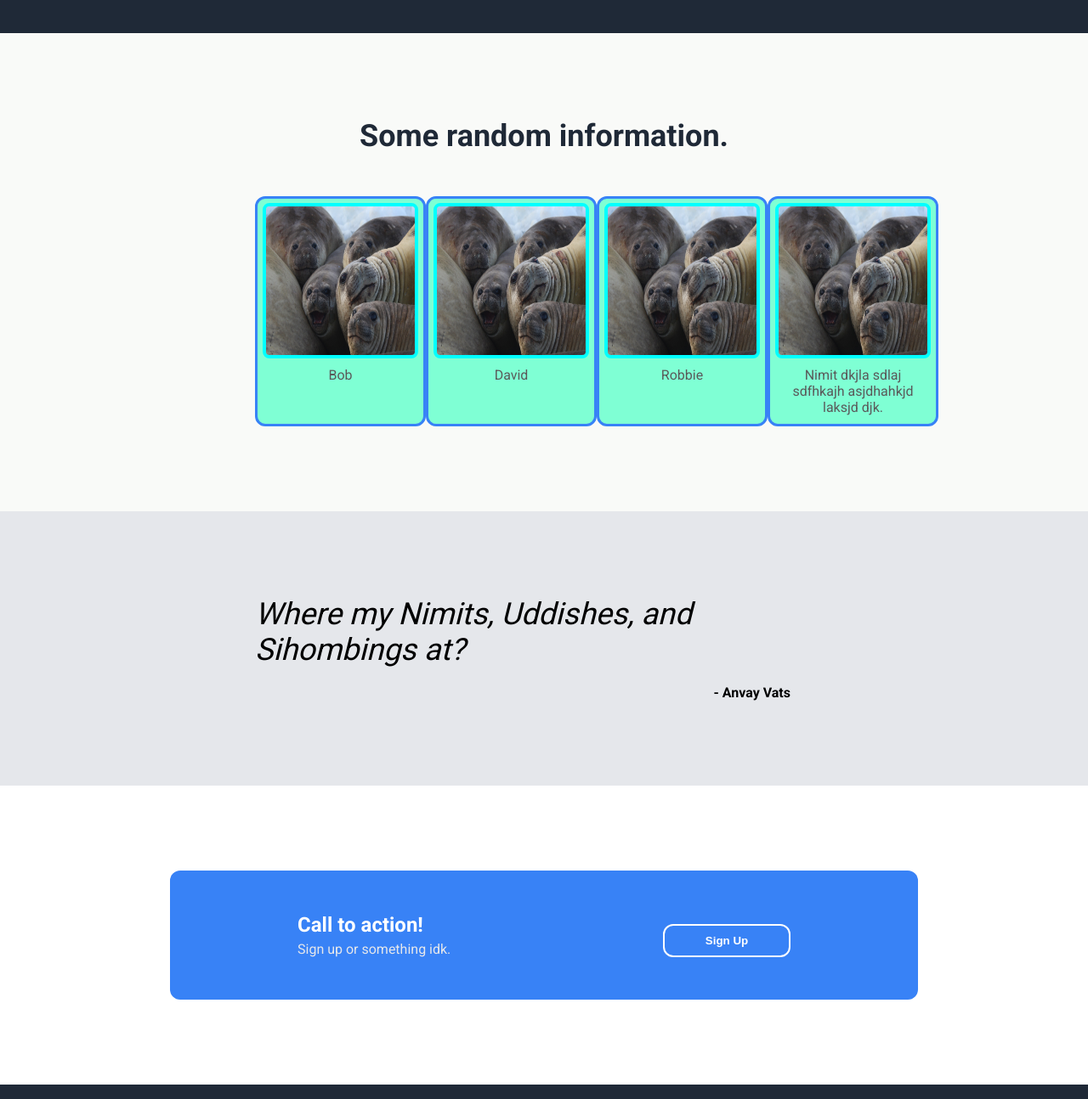
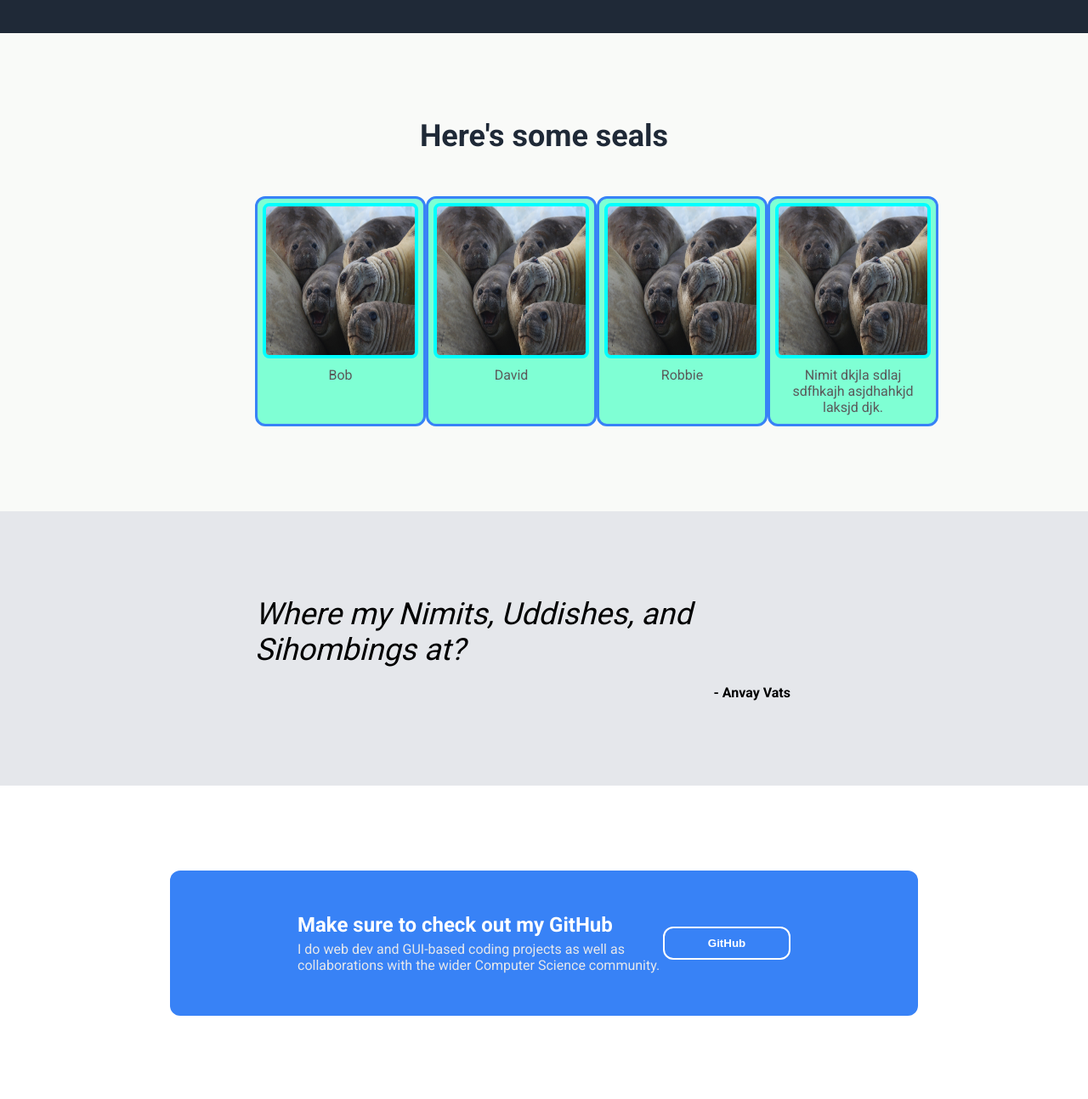
Before and after one commit to vats98754/landing-page, a plain HTML site: page index.html in a window 1280 px wide. Shown: the part 580-1874 px from the top of the page at 85% size. Drawn offline with Linux system fonts and the light colour scheme.

Commit message:
Finish HTML and CSS Customized boilerplate HTML labels and made minor changes to the text width in 'appeal' section.

```diff
--- a/index.html
+++ b/index.html
@@ -10,11 +10,11 @@
     </head>
     <body>
         <div class="header">
-            <div class="header-title">Header Logo</div>
+            <div class="header-title">Anvay's Future Projects</div>
             <div class="header-links">
-                <a href="index.html">Header Link One</a>
-                <a href="index.html">Header Link Two</a>
-                <a href="index.html">Header Link Three</a>
+                <a href="https://github.com/vats98754">Github</a>
+                <a href="https://anvayvats.ml">Personal Portfolio</a>
+                <a href="https://www.linkedin.com/in/anvay-vats-a55094205">Linkedin</a>
             </div>
         </div>
         <div class="content">
@@ -29,7 +29,7 @@
                 </div>
             </div>
             <div class="information">
-                <div class="information-title">Some random information.</div>
+                <div class="information-title">Here's some seals</div>
                 <div class="information-containers">
                     <div class="box">
                         <img class="small-image" src="img/happy-seals.jpeg">
@@ -57,11 +57,13 @@
             </div>
             <div class="appeal">
                 <div class="appeal-left">
-                    <div class="appeal-title">Call to action!</div>
-                    <div class="appeal-text">Sign up or something idk.</div>
+                    <div class="appeal-title">Make sure to check out my GitHub</div>
+                    <div class="appeal-text">
+                        I do web dev and GUI-based coding projects as well as collaborations with the wider Computer Science community.
+                    </div>
                 </div>
                 <div class="appeal-right">
-                    <button class="appeal-sign-up" type="button">Sign Up</button>
+                    <button class="appeal-sign-up" type="button" onclick="window.location.href='https://github.com/vats98754'">GitHub</button>
                 </div>
             </div>
         </div>
--- a/styles.css
+++ b/styles.css
@@ -208,7 +208,7 @@ footer {
     display: flex;
     width: auto;
     justify-content: space-between;
-    align-items: flex-end;
+    align-items: center;
     background-color: #3882F6;
     margin-left: 200px;
     margin-right: 200px;
@@ -225,6 +225,7 @@ footer {
 .appeal-left {
     display: flex;
     flex-direction: column;
+    width: 500px;
     gap: 5px;
 }
 
```
